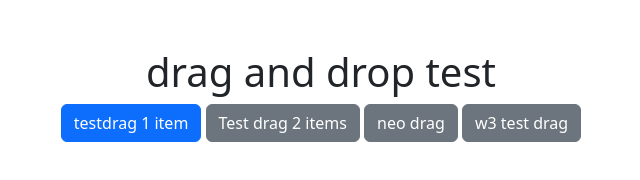
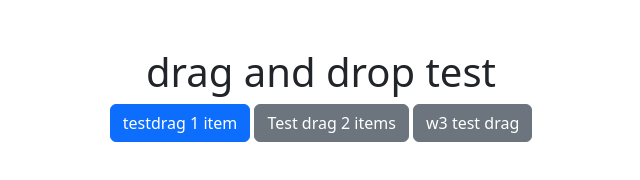
Before and after one commit to vinthefantastic1/html_drag_drop, a plain HTML site: page index.html in a window 1280 px wide. Shown: the whole page, without its empty margins (319-959 px from the left). Drawn offline with nearby package versions, Linux system fonts and the light colour scheme.

```diff
--- a/index.html
+++ b/index.html
@@ -13,7 +13,6 @@
     <h1>drag and drop test</h1>
     <a href="testdrag.html" class="btn btn-primary ">testdrag 1 item</a>
     <a href="testdrag2.html" class="btn btn-secondary">Test drag 2 items</a>
-    <a href="neodrag.html" class="btn btn-secondary">neo drag</a>
     <a href="w3testdrag.html" class="btn btn-secondary">w3 test drag</a>
 
 
```
Also changed, not shown: 1 other file.
